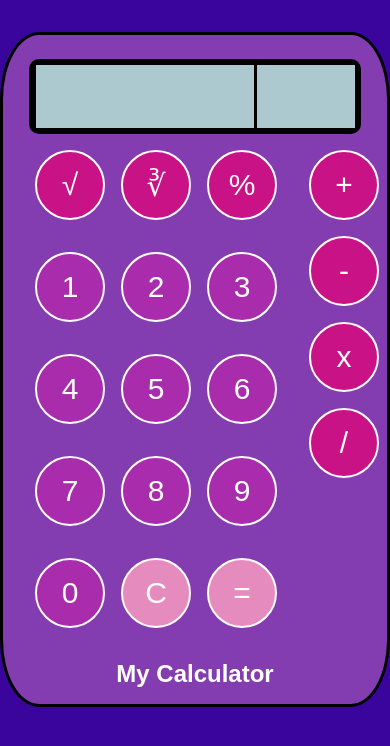
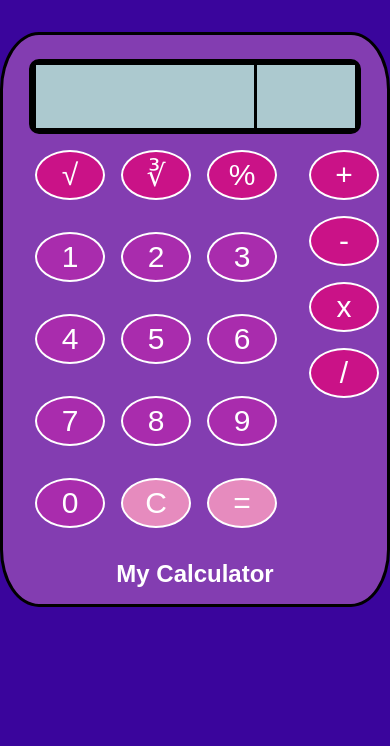
Before and after one commit to LorenzoParis1996/calculator, a plain HTML site: page index.html in a window 390 px wide. Drawn offline with Linux system fonts and the light colour scheme.

Commit message:
minor changes

```diff
--- a/css/style.css
+++ b/css/style.css
@@ -140,12 +140,13 @@ h1 {
     }
 
     .number, #equals, .operator, #clear, #square-root, #cubic-root, #percentage {
-        height: 70px;
-        width: calc(25% - 8px);
+        height: 50px;
+        width: calc(30% - 10px);
+        border-radius: 50%;
     }
 
     h1.fs-30px,
     h1.fs-20px {
-        font-size: 20px;
+        font-size: 18px;
     }
  }
```
